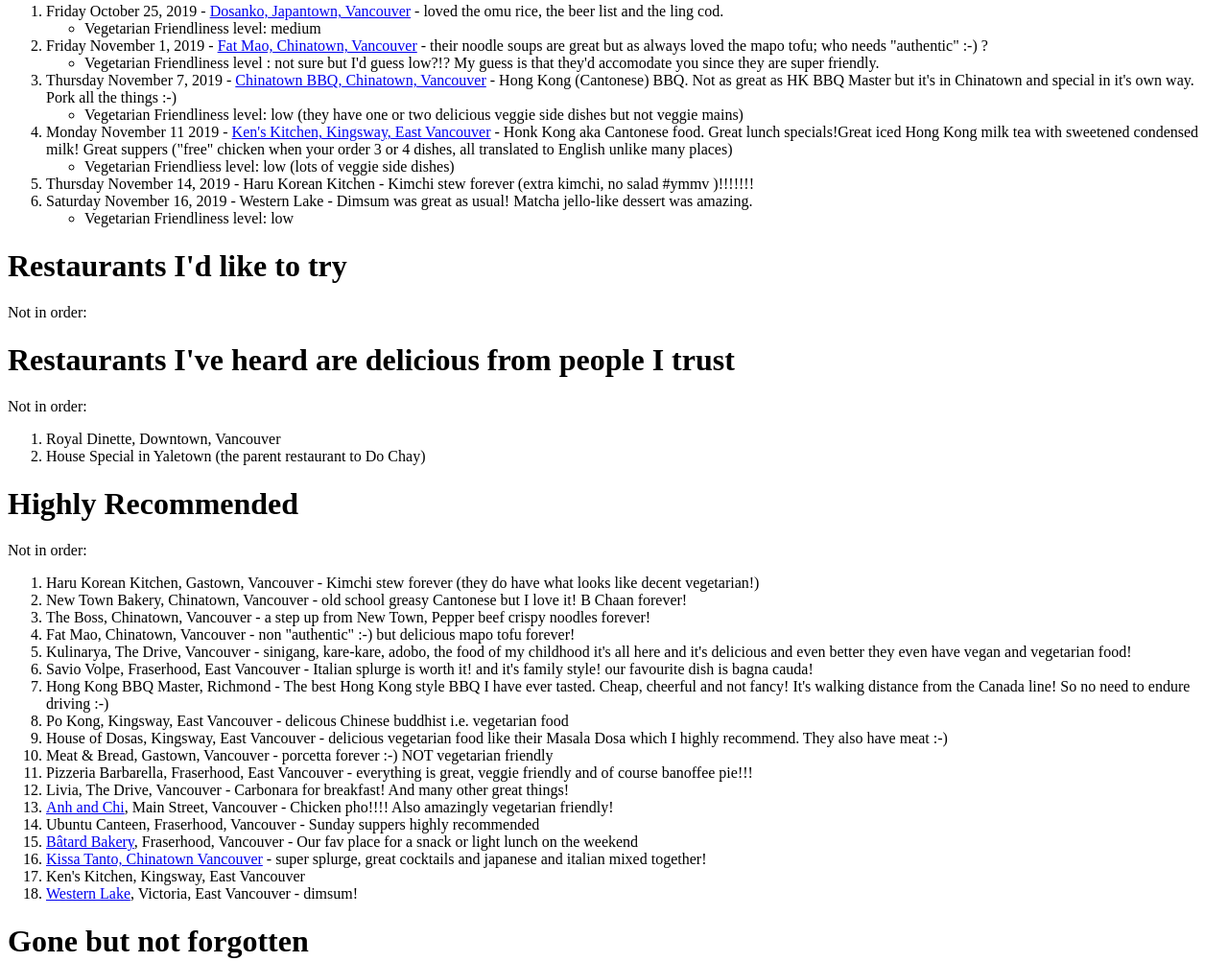
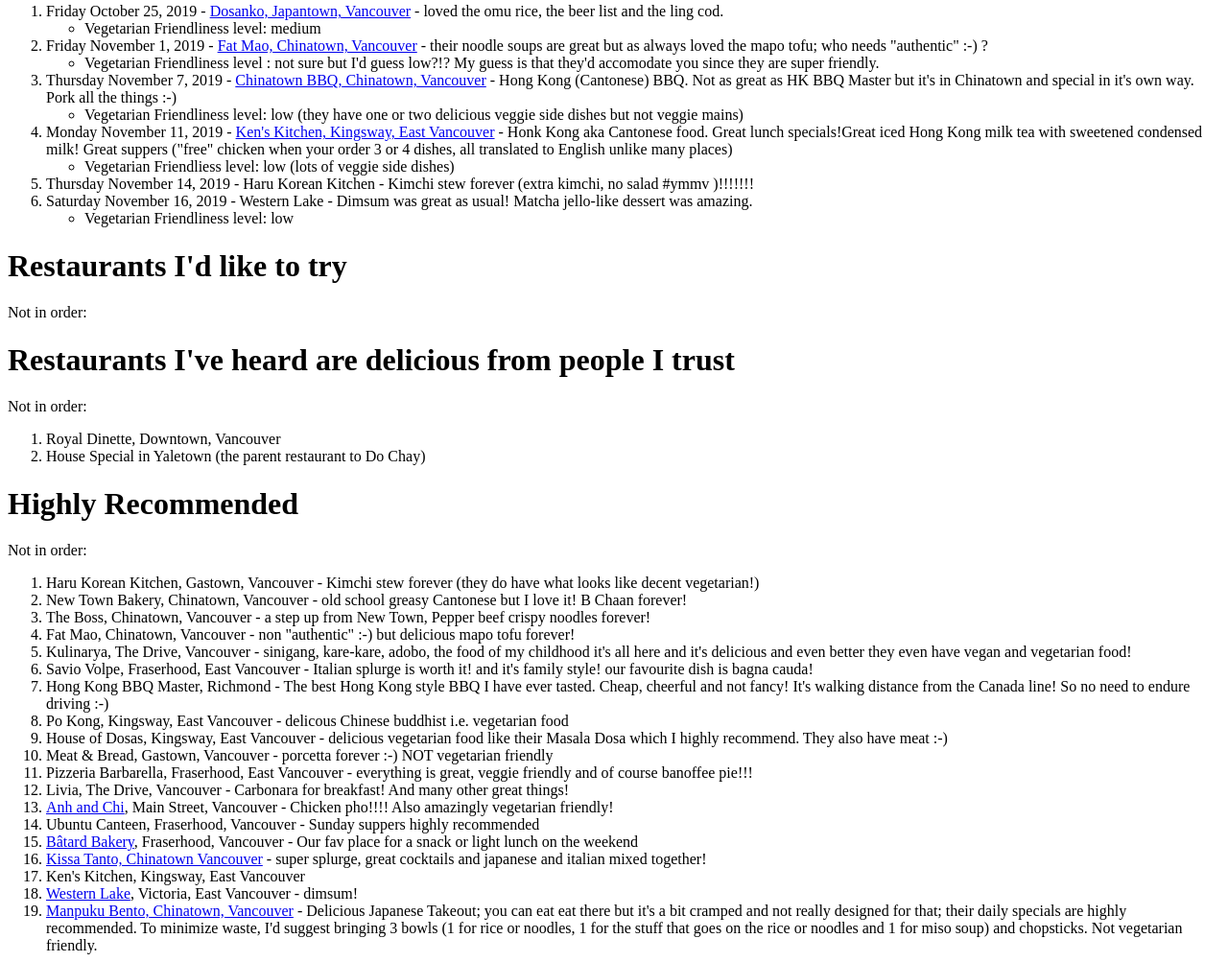
Before and after one commit to rtanglao/restaurant-11ty-fun, an Eleventy site: page src/reviews.md in a window 1280 px wide. Shown: the part 133-1136 px from the top of the page at 96% size. Built offline with nearby package versions, Linux system fonts and the light colour scheme; Eleventy itself is replaced by a stand-in of ours; files that its build step writes are made by us from their sources.

Commit message:
🚂⛽️ Updated with Glitch - manpuku bento

```diff
--- a/src/reviews.md
+++ b/src/reviews.md
@@ -18,7 +18,7 @@
    Not as great as HK BBQ Master but it's in Chinatown and special in it's
    own way. Pork all the things :-)
    - Vegetarian Friendliness level: low (they have one or two delicious veggie side dishes but not veggie mains)
-1. Monday November 11 2019 - [Ken's Kitchen, Kingsway, East Vancouver](https://kenskitchenvancouver.com/) - Honk Kong aka Cantonese food.
+1. Monday November 11, 2019 - [Ken's Kitchen, Kingsway, East Vancouver](https://kenskitchenvancouver.com/) - Honk Kong aka Cantonese food.
    Great lunch specials!Great iced Hong Kong milk tea with sweetened condensed milk!
    Great suppers ("free" chicken when your order 3 or 4 dishes, all
    translated to English unlike many places)
@@ -65,6 +65,12 @@
 1. [Kissa Tanto, Chinatown Vancouver](http://www.kissatanto.com/) - super splurge, great cocktails and japanese and italian mixed together!
 1. Ken's Kitchen, Kingsway, East Vancouver
 1. [Western Lake](http://westernlake.ca/english/), Victoria, East Vancouver - dimsum!
+1. [Manpuku Bento, Chinatown, Vancouver](https://manpukubento.com/) - Delicious Japanese Takeout; you can eat eat there but it's a bit cramped and not really
+designed for that; their daily specials are highly recommended. To minimize  waste,
+I'd suggest bringing 3 bowls (1 for rice or noodles,
+1 for the stuff that goes on the rice or noodles and 1 for miso soup)
+and chopsticks.
+Not vegetarian friendly.
 
 # Gone but not forgotten
 
```
